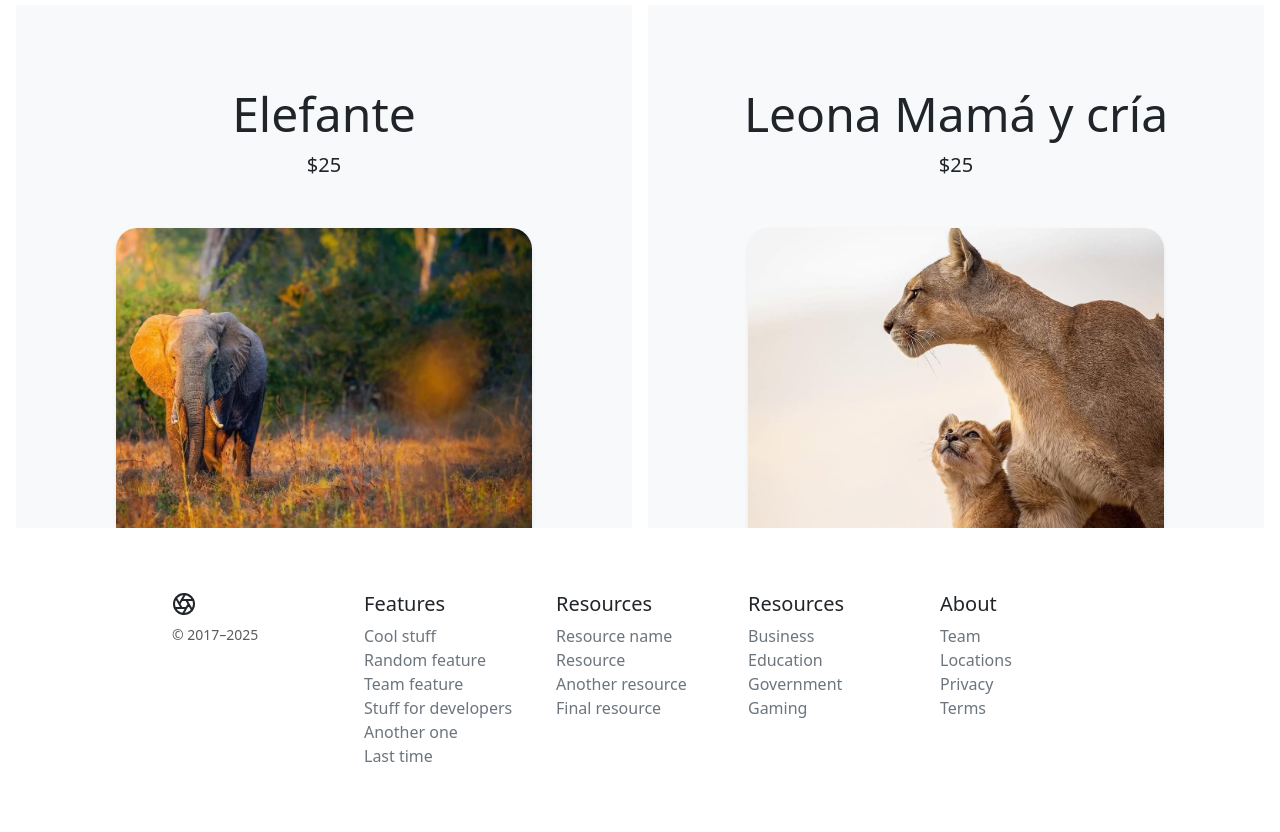
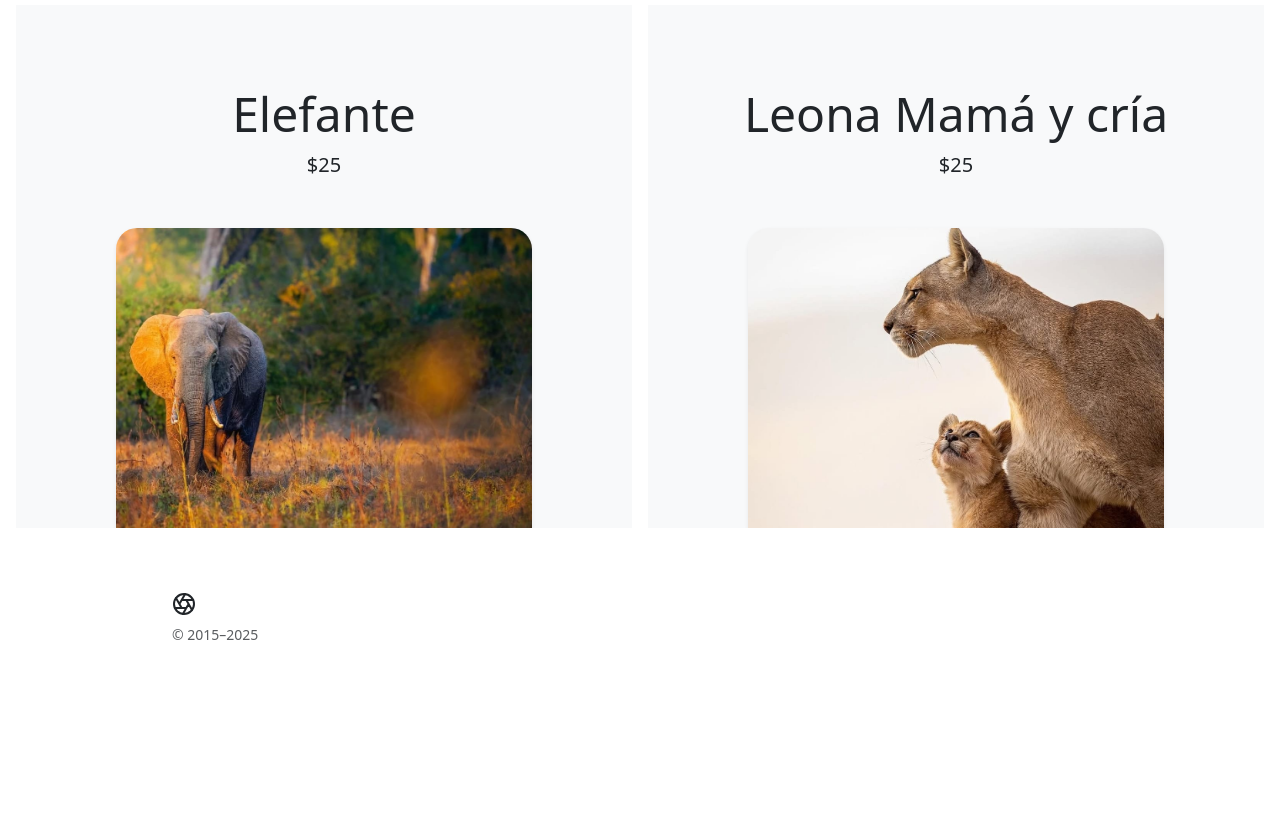
Before and after one commit to sofiaaanto/Evaluacion, a plain HTML site: page Pagina1/index.html in a window 1280 px wide. Shown: the part 1676-2508 px from the top of the page. After the commit the page ends 2385 px from the top, so only its background shows below. Drawn offline with nearby package versions, Linux system fonts and the light colour scheme; a script that the page names is missing.

Commit message:
6th commit

```diff
--- a/Pagina1/index.html
+++ b/Pagina1/index.html
@@ -252,12 +252,8 @@
       <h1 class="display-3 fw-bold">Mi Galería</h1>
       <h3 class="fw-normal text-muted mb-3">Abril/2025</h3>
       <div class="d-flex gap-3 justify-content-center lead fw-normal">
-        <a class="icon-link" href="#">
-          Learn more
-          <svg class="bi" aria-hidden="true"><use xlink:href="#chevron-right"/></svg>
-        </a>
-        <a class="icon-link" href="#">
-          Buy
+        <a class="icon-link" href="../pagina2/index.html">
+          Comprar
           <svg class="bi" aria-hidden="true"><use xlink:href="#chevron-right"/></svg>
         </a>
       </div>
@@ -354,47 +350,9 @@
   <div class="row">
     <div class="col-12 col-md">
       <svg xmlns="http://www.w3.org/2000/svg" width="24" height="24" fill="none" stroke="currentColor" stroke-linecap="round" stroke-linejoin="round" stroke-width="2" class="d-block mb-2" role="img" viewBox="0 0 24 24"><title>Product</title><circle cx="12" cy="12" r="10"/><path d="M14.31 8l5.74 9.94M9.69 8h11.48M7.38 12l5.74-9.94M9.69 16L3.95 6.06M14.31 16H2.83m13.79-4l-5.74 9.94"/></svg>
-      <small class="d-block mb-3 text-body-secondary">&copy; 2017–2025</small>
+      <small class="d-block mb-3 text-body-secondary">&copy; 2015–2025</small>
     </div>
-    <div class="col-6 col-md">
-      <h5>Features</h5>
-      <ul class="list-unstyled text-small">
-        <li><a class="link-secondary text-decoration-none" href="#">Cool stuff</a></li>
-        <li><a class="link-secondary text-decoration-none" href="#">Random feature</a></li>
-        <li><a class="link-secondary text-decoration-none" href="#">Team feature</a></li>
-        <li><a class="link-secondary text-decoration-none" href="#">Stuff for developers</a></li>
-        <li><a class="link-secondary text-decoration-none" href="#">Another one</a></li>
-        <li><a class="link-secondary text-decoration-none" href="#">Last time</a></li>
-      </ul>
-    </div>
-    <div class="col-6 col-md">
-      <h5>Resources</h5>
-      <ul class="list-unstyled text-small">
-        <li><a class="link-secondary text-decoration-none" href="#">Resource name</a></li>
-        <li><a class="link-secondary text-decoration-none" href="#">Resource</a></li>
-        <li><a class="link-secondary text-decoration-none" href="#">Another resource</a></li>
-        <li><a class="link-secondary text-decoration-none" href="#">Final resource</a></li>
-      </ul>
-    </div>
-    <div class="col-6 col-md">
-      <h5>Resources</h5>
-      <ul class="list-unstyled text-small">
-        <li><a class="link-secondary text-decoration-none" href="#">Business</a></li>
-        <li><a class="link-secondary text-decoration-none" href="#">Education</a></li>
-        <li><a class="link-secondary text-decoration-none" href="#">Government</a></li>
-        <li><a class="link-secondary text-decoration-none" href="#">Gaming</a></li>
-      </ul>
-    </div>
-    <div class="col-6 col-md">
-      <h5>About</h5>
-      <ul class="list-unstyled text-small">
-        <li><a class="link-secondary text-decoration-none" href="#">Team</a></li>
-        <li><a class="link-secondary text-decoration-none" href="#">Locations</a></li>
-        <li><a class="link-secondary text-decoration-none" href="#">Privacy</a></li>
-        <li><a class="link-secondary text-decoration-none" href="#">Terms</a></li>
-      </ul>
-    </div>
-  </div>
+
 </footer>
 <script defer src="../assets/dist/js/bootstrap.bundle.min.js" integrity="sha384-k6d4wzSIapyDyv1kpU366/PK5hCdSbCRGRCMv+eplOQJWyd1fbcAu9OCUj5zNLiq"></script>
 </body>
```
Also changed, not shown: pagina2/index.html (+4 -28 lines).
